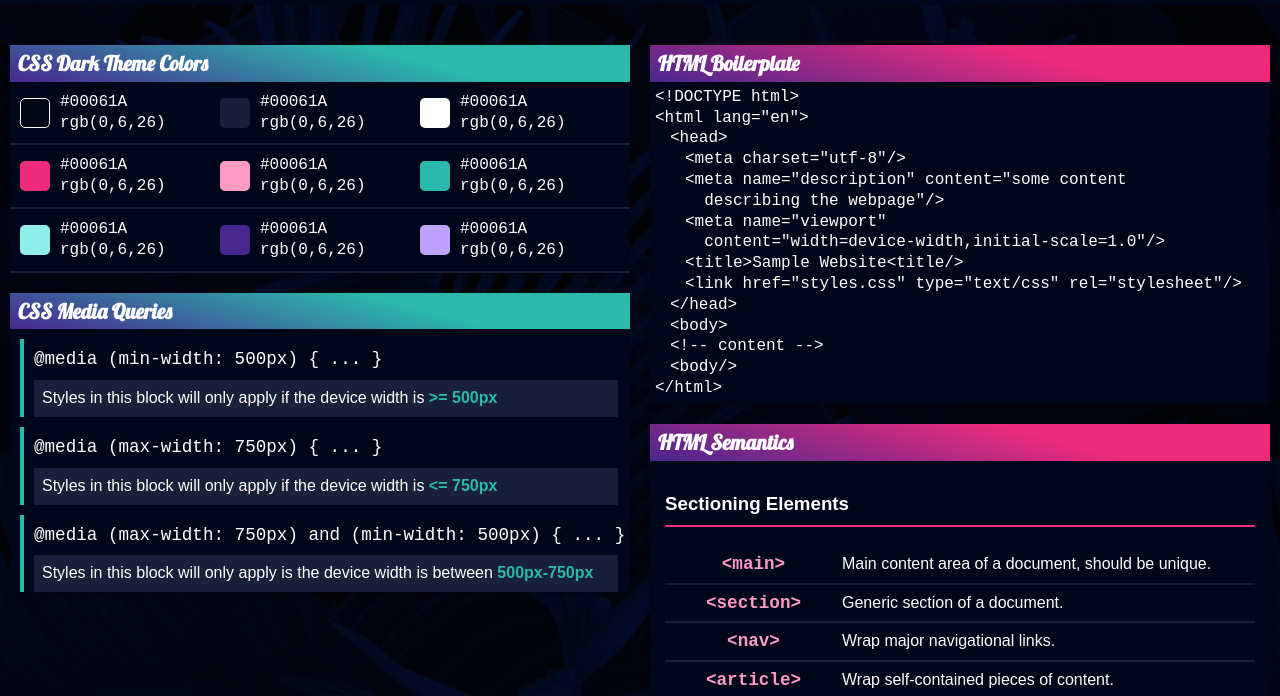
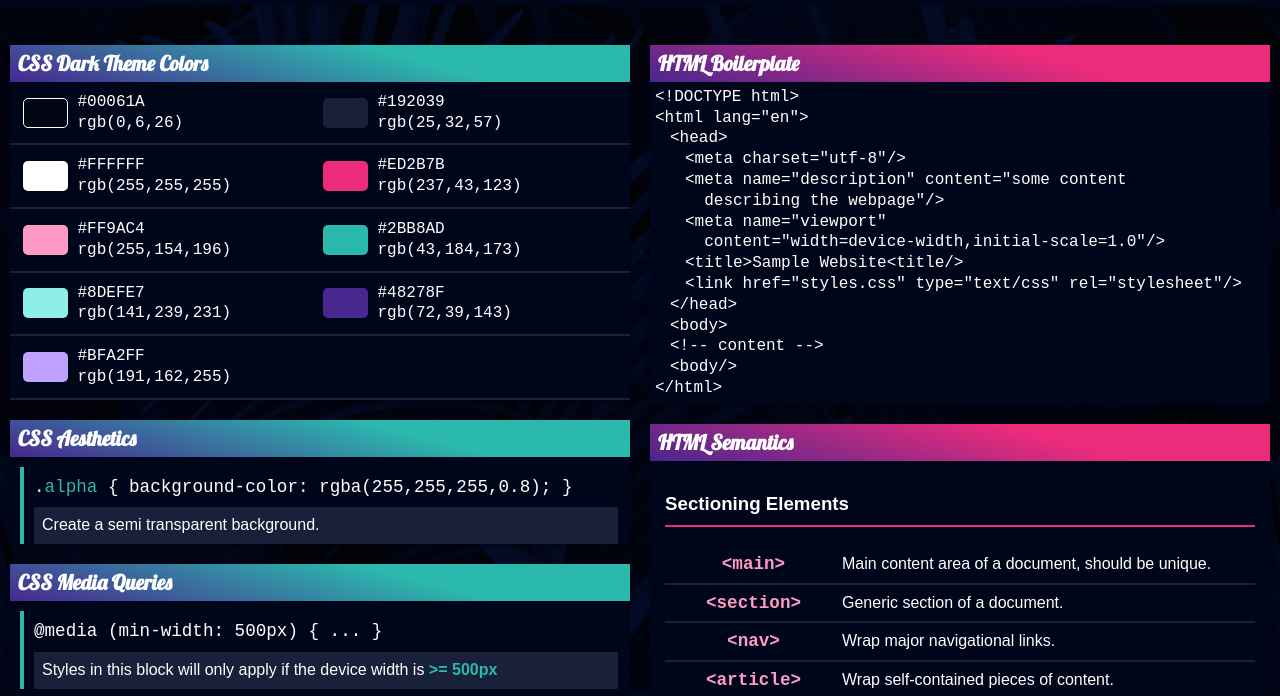
Before and after one commit to ermcpike/cheat-sheet, a plain HTML site: page index.html in a window 1280 px wide. Shown: the part 45-741 px from the top of the page. Drawn offline with Linux system fonts and the light colour scheme.

Commit message:
CSS Dark Theme colors updated

```diff
--- a/index.html
+++ b/index.html
@@ -33,33 +33,35 @@
                                 <div class="css-color-swatch light-navy"></div>
                             </div>
                             <div class="css-color-codes">
-                                <p>#00061A <br> rgb(0,6,26)</p>
-                            </div>
-                        </div>
-                        <div class="css-color-block">
-                            <div class="css-color-cont">
-                                <div class="css-color-swatch white"></div>
-                            </div>
-                            <div class="css-color-codes">
-                                <p>#00061A <br> rgb(0,6,26)</p>
+                                <p>#192039 <br> rgb(25,32,57)</p>
                             </div>
                         </div>
                     </div>
                     <div class="css-color-info">
                         <div class="css-color-block">
                             <div class="css-color-cont">
+                                <div class="css-color-swatch white"></div>
+                            </div>
+                            <div class="css-color-codes">
+                                <p>#FFFFFF <br> rgb(255,255,255)</p>
+                            </div>
+                        </div>
+                        <div class="css-color-block">
+                            <div class="css-color-cont">
                                 <div class="css-color-swatch hot-pink"></div>
                             </div>
                             <div class="css-color-codes">
-                                <p>#00061A <br> rgb(0,6,26)</p>
+                                <p>#ED2B7B <br> rgb(237,43,123)</p>
                             </div>
                         </div>
+                    </div>
+                    <div class="css-color-info">
                         <div class="css-color-block">
                             <div class="css-color-cont">
                                 <div class="css-color-swatch mild-pink"></div>
                             </div>
                             <div class="css-color-codes">
-                                <p>#00061A <br> rgb(0,6,26)</p>
+                                <p>#FF9AC4 <br> rgb(255,154,196)</p>
                             </div>
                         </div>
                         <div class="css-color-block">
@@ -67,7 +69,7 @@
                                 <div class="css-color-swatch hot-turquoise"></div>
                             </div>
                             <div class="css-color-codes">
-                                <p>#00061A <br> rgb(0,6,26)</p>
+                                <p>#2BB8AD <br> rgb(43,184,173)</p>
                             </div>
                         </div>
                         </div>
@@ -77,7 +79,7 @@
                                     <div class="css-color-swatch mild-turquoise"></div>
                                 </div>
                                 <div class="css-color-codes">
-                                <p>#00061A <br> rgb(0,6,26)</p>
+                                    <p>#8DEFE7 <br> rgb(141,239,231)</p>
                                 </div>
                             </div>
                             <div class="css-color-block">
@@ -85,16 +87,31 @@
                                     <div class="css-color-swatch hot-purple"></div>
                                 </div>
                                 <div class="css-color-codes">
-                                <p>#00061A <br> rgb(0,6,26)</p>
+                                    <p>#48278F <br> rgb(72,39,143)</p>
                                 </div>
                             </div>
+                        </div>
+                        <div class="css-color-info">
                         <div class="css-color-block">
                             <div class="css-color-cont">
                                 <div class="css-color-swatch mild-purple"></div>
                             </div>
                             <div class="css-color-codes">
-                                <p>#00061A <br> rgb(0,6,26)</p>
+                                <p>#BFA2FF <br> rgb(191,162,255)</p>
                             </div>
+                        </div>
+                    </div>
+                </div>
+                <div class="container">
+                    <div class="container-header header-CSS">
+                        <h2>CSS Aesthetics</h2>
+                    </div>
+                    <div class="info-block-css">
+                        <div class="css-code">
+                            <p>.<span class="highlight-green">alpha</span> { background-color: rgba(255,255,255,0.8); }</p>
+                        </div>
+                        <div class="css-definition">
+                            <p>Create a semi transparent background.</p>
                         </div>
                     </div>
                 </div>
--- a/styles.css
+++ b/styles.css
@@ -208,6 +208,10 @@ section {
   font-weight: bold;
 }
 
+.highlight-green {
+  color: #2bb8ad;
+}
+
 .css-color-info {
   width: 100%;
   display: flex;
@@ -217,7 +221,7 @@ section {
 }
 
 .css-color-block {
-  width: 33.33%;
+  width: 50%;
   display: flex;
   flex-direction: row;
   align-items: center;
@@ -240,6 +244,7 @@ section {
 .css-color-codes {
   font-family: "Courier New", Courier, monospace;
   width: 80%;
+  font-size: 1em;
 }
 
 .dark-navy {
```
Lines whose indentation alone changed are shown as unchanged.
